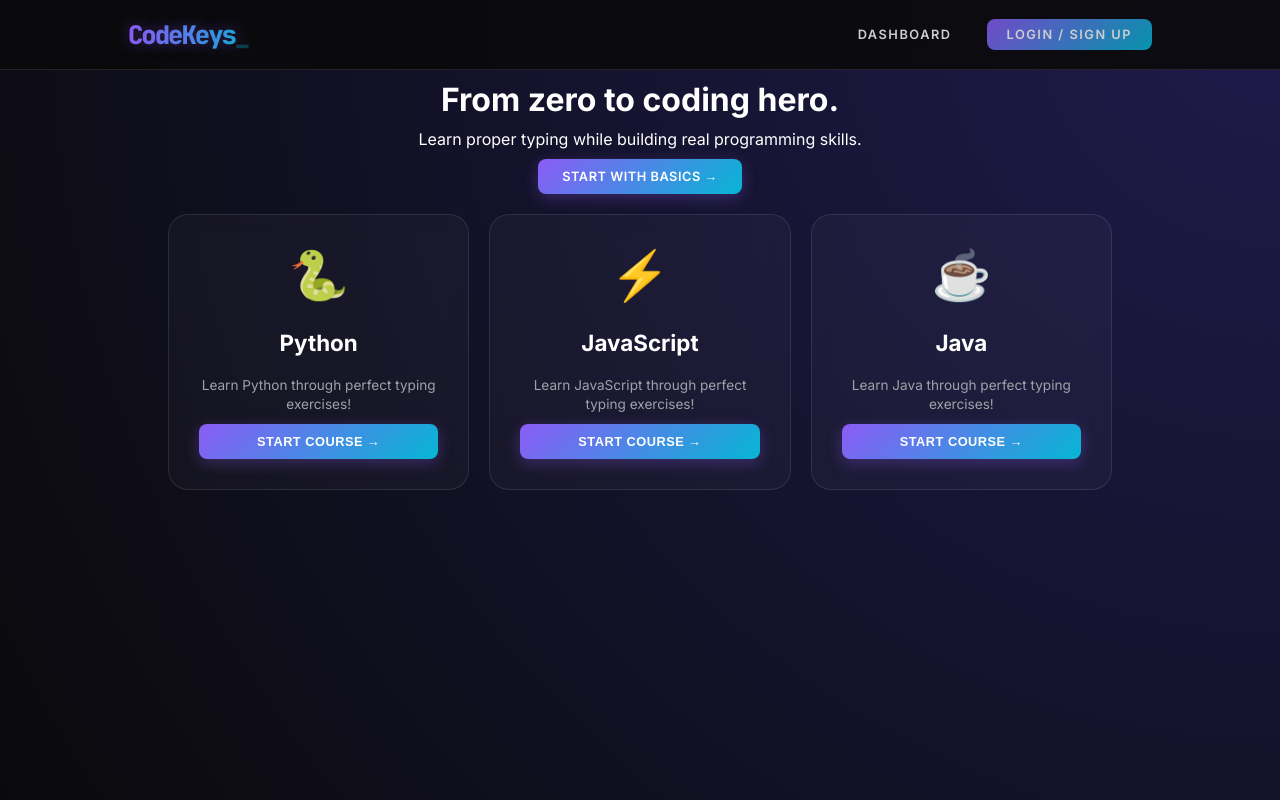
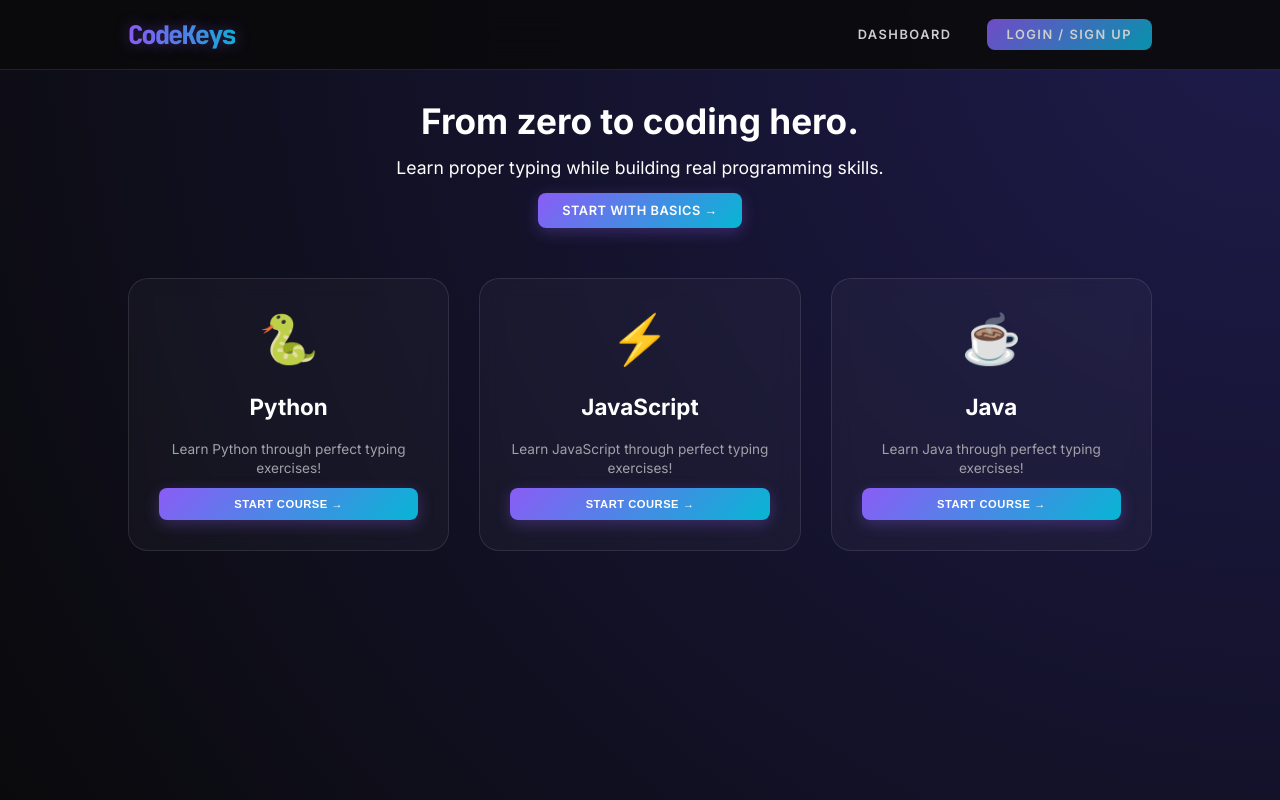
Before and after one commit to khadijah-mahrous/CodeKeys, a Flask app: page / in a window 1280 px wide. Run offline with Flask 3, Linux system fonts and the light colour scheme.

Commit message:
Refactor styles and adjust padding in CSS

```diff
--- a/static/style.css
+++ b/static/style.css
@@ -73,12 +73,6 @@ nav {
     cursor: pointer;
 }
 
-.logo::after {
-    content: '_';
-    color: var(--accent-secondary);
-    -webkit-text-fill-color: var(--accent-secondary);
-    animation: blink 1s infinite;
-}
 
 @keyframes blink { 50% { opacity: 0; } }
 
@@ -779,15 +773,16 @@ button:hover {
     flex: 1;
     display: flex;
     justify-content: center;
-    align-items: center;
-    padding: 40px 20px;
+    align-items: flex-start;  /* تغيير من center إلى flex-start */
+    padding: 5px 20px;       /* زيادة padding العلوي */
     overflow-y: auto;
 }
 
 .settings-card {
     width: 100%;
-    max-width: 500px;
-    padding: 35px;
+    max-width: 550px;         /* زيادة العرض قليلاً */
+    padding: 40px 35px;       /* زيادة padding العلوي والسفلي */
+    margin-top: 20px;         /* إضافة margin-top */
 }
 
 .settings-header {
@@ -810,10 +805,10 @@ button:hover {
     -webkit-text-fill-color: transparent;
 }
 
-.form-group { margin-bottom: 20px; }
+.form-group {  margin-bottom: 20px; }
 
 .form-group label {
-    display: block;
+  display: block;
     margin-bottom: 8px;
     color: var(--text-dim);
     font-size: 0.8rem;
@@ -928,15 +923,7 @@ button:hover {
 .editor-body::-webkit-scrollbar-track  { background: rgba(255,255,255,0.05); border-radius: 3px; }
 .editor-body::-webkit-scrollbar-thumb  { background: var(--accent-primary); border-radius: 3px; }
 
-.editor-body:focus-within::after {
-    content: '';
-    position: absolute;
-    width: 2px;
-    height: 1.5rem;
-    background: var(--accent-secondary);
-    animation: blink 1s infinite;
-    pointer-events: none;
-}
+
 
 .target-text {
     font-family: 'JetBrains Mono', 'Fira Code', monospace;
@@ -1483,26 +1470,26 @@ pre { white-space: pre-wrap; word-break: break-all; font-family: monospace; }
    ============================================================ */
 .hero {
     flex: 0 1 auto;
-    padding: 10px 10% 5px 10%;
+    padding: 30px 10% 20px 10%;  /* زيادة padding العلوي */
     text-align: center;
 }
 
 .hero h1 {
-    font-size: 2rem;
-    margin-bottom: 5px;
+    font-size: 2.2rem;
+    margin-bottom: 15px;
 }
 
 .hero p {
-    font-size: 1rem;
-    margin: 10px 0;
+    font-size: 1.1rem;
+    margin: 15px 0;
 }
 
 .card-section {
     display: grid;
     grid-template-columns: repeat(3, 1fr);
-    gap: 20px;
-    padding: 15px 10%;
-    max-width: 1200px;
+    gap: 30px;
+    padding: 30px 10% 50px 10%;
+    max-width: 1300px;
     margin: 0 auto;
     align-items: stretch;
 }
@@ -1533,11 +1520,15 @@ pre { white-space: pre-wrap; word-break: break-all; font-family: monospace; }
     background: linear-gradient(135deg, var(--accent-primary), var(--accent-secondary));
     border: none;
     color: white;
-    padding: 10px 20px;
+    padding: 10px 15px;        /* تغيير من 20px إلى 15px */
     border-radius: 12px;
     font-weight: 600;
+    font-size: 0.7rem;         /* تصغير الخط */
     cursor: pointer;
     transition: 0.3s;
+    white-space: nowrap;       /* منع النزول لسطر جديد */
+    overflow: hidden;
+    text-overflow: ellipsis;
 }
 
 .card-section .card .course-btn:hover {
```
